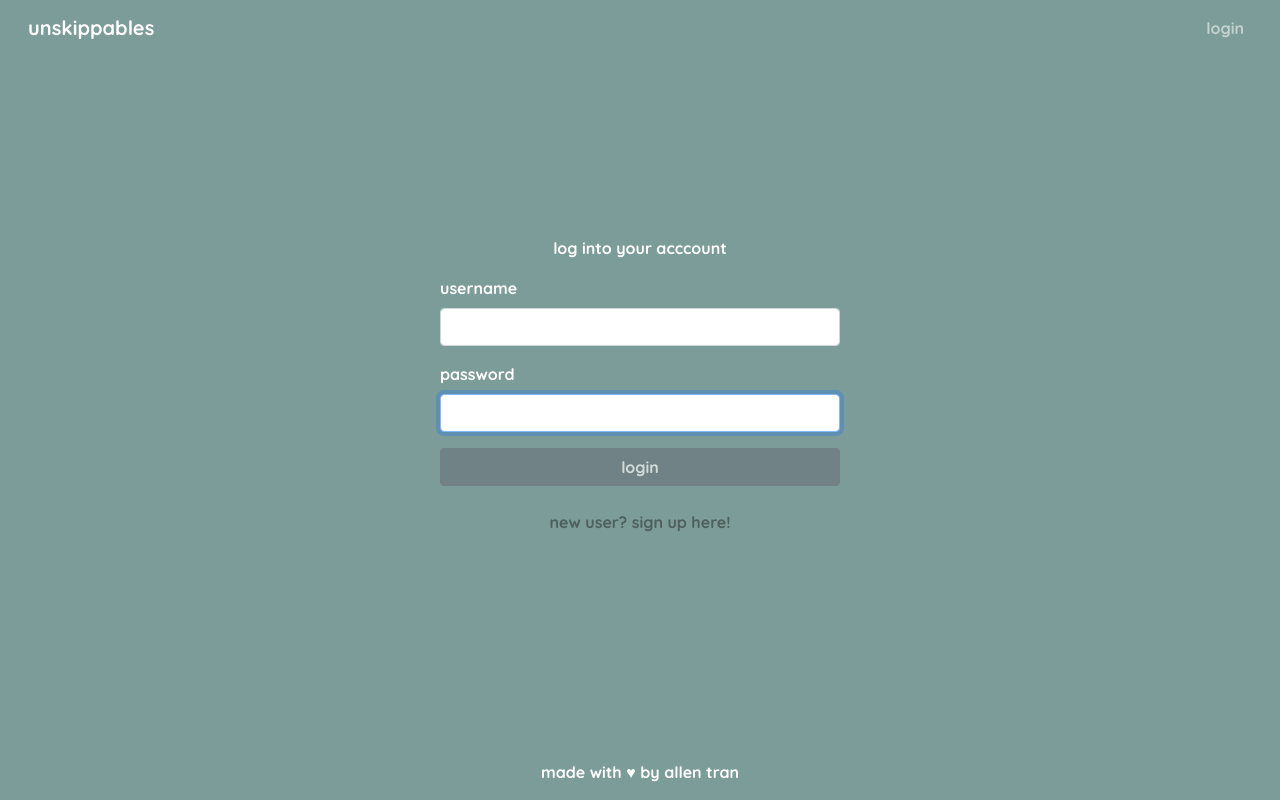
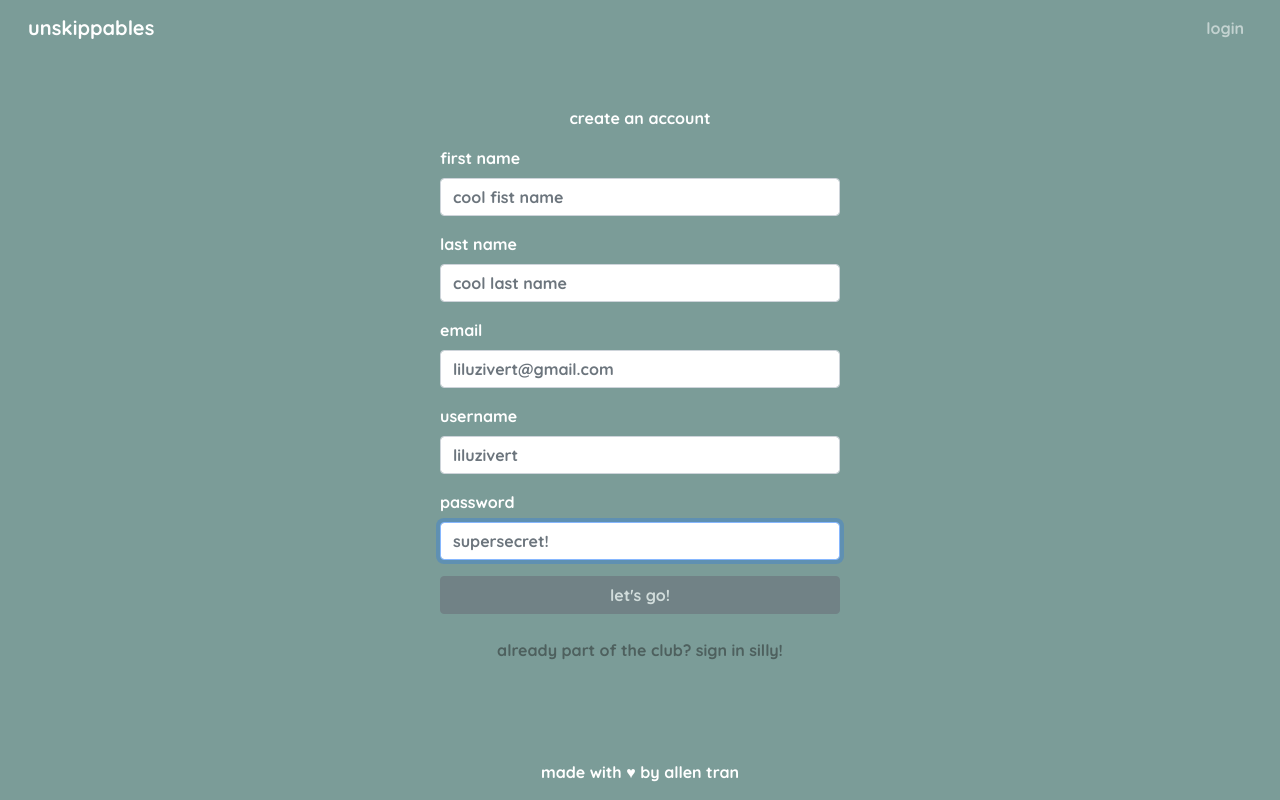
Before and after one commit to allen-tran/unskippables, a React (Create React App) app: page /signup in a window 1280 px wide. Built offline with nearby package versions, Linux system fonts and the light colour scheme.

Commit message:
much more progress on ui, implemented signin/on routing

```diff
--- a/package.json
+++ b/package.json
@@ -6,6 +6,7 @@
     "@testing-library/jest-dom": "^5.16.3",
     "@testing-library/react": "^12.1.4",
     "@testing-library/user-event": "^13.5.0",
+    "axios": "^0.26.1",
     "babel": "^6.23.0",
     "babel-eslint": "^10.1.0",
     "body-parser": "^1.19.2",
--- /dev/null
+++ b/src/APIFunctions/User.js
@@ -0,0 +1,30 @@
+import axios from 'axios';
+
+const GENERAL_URL = 'http://localhost:3001';
+
+export async function handleSignUp(cred) {
+  const {
+    firstName, lastName, email, username, password,
+  } = cred;
+
+  await axios.post(`${GENERAL_URL}/api/signup`, {
+    firstName, lastName, email, username, password,
+  }).then((res) => {
+    res.send('ok');
+  }).catch(() => 'something went wrong');
+}
+
+export async function handleSignIn(cred) {
+  console.log(cred, 'hey');
+  const { username, password } = cred;
+
+  await axios.post(
+    `${GENERAL_URL}/api/signin`,
+    {
+      username,
+      password,
+    },
+  ).then((res) => {
+    res.send('ok');
+  }).catch(() => 'something went wrong');
+}
--- a/src/App.js
+++ b/src/App.js
@@ -1,23 +1,22 @@
 import './App.css';
 import React from 'react';
-import { BrowserRouter } from 'react-router-dom';
+import { BrowserRouter, Route } from 'react-router-dom';
 import Footer from './Components/Footer/Footer';
-import UnauthedView from './Pages/UnauthedView';
+// import UnauthedView from './Pages/UnauthedView';
 import Navbar from './Components/Navbar/Navbar';
+import SignIn from './Components/SignIn/SignIn';
+import SignUp from './Components/SignUp/SignUp';
 
 function App() {
   return (
     <div className="App">
       <Navbar />
       <BrowserRouter>
-        {/* <Navigation authed={authenticated}> */}
-        <div>
-          <UnauthedView />
-          {/* <UnauthedView /> */}
+        <Route path="/signin" exact component={SignIn} />
+        <Route path="/signup" exact component={SignUp} />
 
-        </div>
         <Footer />
-        {/* </Navigation> */}
+
       </BrowserRouter>
     </div>
 
--- a/src/Pages/UnauthedView.js
+++ b/src/Pages/UnauthedView.js
@@ -1,12 +1,12 @@
 import React from 'react';
-import SignIn from '../Components/SignIn/SignIn';
-// import SignUp from '../Components/SignUp/SignUp';
+// import SignIn from '../Components/SignIn/SignIn';
+import SignUp from '../Components/SignUp/SignUp';
 
 export default function UnauthedView() {
   return (
     <div>
-      <SignIn />
-      {/* <SignUp /> */}
+      {/* <SignIn /> */}
+      <SignUp />
     </div>
   );
 }
--- a/src/components/Navbar/Navbar.js
+++ b/src/components/Navbar/Navbar.js
@@ -19,7 +19,7 @@ function Navbar() {
           unskippables
         </ReactStrap.NavbarBrand>
         <ReactStrap.Nav className="ml-auto the-nav" navbar>
-          <ReactStrap.NavLink className="special" href="/login">
+          <ReactStrap.NavLink className="special" href="/signin">
             {/* {props.authed && <CustomSignOut />} */}
             login
           </ReactStrap.NavLink>
--- a/src/components/SignIn/SignIn.css
+++ b/src/components/SignIn/SignIn.css
@@ -4,7 +4,7 @@
     display: flex;
     flex-direction: column;
     width: 500px;
-    margin-top: 180px;
+    margin-top: 50px;
     margin-bottom: auto;
 }
 
--- a/src/components/SignIn/SignIn.js
+++ b/src/components/SignIn/SignIn.js
@@ -2,6 +2,7 @@ import React, { useState } from 'react';
 import {
   Container, FormGroup, Label, Input, Spinner, Button,
 } from 'reactstrap';
+import { handleSignIn } from '../../APIFunctions/User';
 import './SignIn.css';
 
 export default function SignIn() {
@@ -10,29 +11,25 @@ export default function SignIn() {
   const [isLoading, setIsLoading] = useState(false);
 
   const forms = [
-    { text: 'username', name: 'username', callback: setUsername },
-    { text: 'password', name: 'password', callback: setPassword },
+    {
+      text: 'username', name: 'username', placeholder: 'liluzivert', callback: setUsername,
+    },
+    {
+      text: 'password', name: 'password', placeholder: 'coolcatz', callback: setPassword,
+    },
   ];
 
   function formEmpty() {
     return username.length && password.length;
   }
 
-  async function handleSignIn(event) {
+  async function handleSubmit() {
     setIsLoading(true);
-    event.preventDefault();
-    const response = await fetch('https://localhost:3001/api/login', {
-      method: 'POST',
-      headers: {
-        'Content-Type': 'application/json',
-      },
-      body: JSON.stringify({
-        username,
-        password,
-      }),
-    });
-    const data = await response.json();
+    const response = await handleSignIn({ username, password });
+    console.log(response);
+    setIsLoading(false);
   }
+
   return (
     <Container className="main-container">
       <div className="banner">
@@ -46,6 +43,7 @@ export default function SignIn() {
               autoFocus
               name={x.name}
               type={x.name}
+              placeholder={x.placeholder}
               onChange={(e) => x.callback(e.target.value)}
               style={{ width: '400px' }}
             />
@@ -56,7 +54,7 @@ export default function SignIn() {
           className="login-button"
           disabled={!formEmpty() || isLoading}
           type="submit"
-          onClick={() => handleSignIn(username, password)}
+          onClick={() => handleSubmit()}
         >
           {isLoading ? <Spinner color="primary" /> : 'login'}
         </Button>
--- a/src/components/SignUp/SignUp.css
+++ b/src/components/SignUp/SignUp.css
@@ -4,7 +4,7 @@
     display: flex;
     flex-direction: column;
     width: 500px;
-    margin-top: 80px;
+    margin-top: 50px;
     margin-bottom: auto;
 }
 
--- a/src/components/SignUp/SignUp.js
+++ b/src/components/SignUp/SignUp.js
@@ -2,9 +2,10 @@ import React, { useState } from 'react';
 import {
   Container, FormGroup, Label, Input, Spinner, Button,
 } from 'reactstrap';
+import { handleSignUp } from '../../APIFunctions/User';
 import './SignUp.css';
 
-export default function SignIn() {
+export default function SignUp() {
   const [firstName, setFirstName] = useState('');
   const [lastName, setLastName] = useState('');
   const [email, setEmail] = useState('');
@@ -32,17 +33,16 @@ export default function SignIn() {
 
   function formEmpty() {
     return username.length && password.length
-    && firstName.length && lastName.length.length && email.length;
+    && firstName.length && lastName.length && email.length;
   }
 
-  async function handleSignUp() {
+  async function handleSubmit() {
     setIsLoading(true);
-    // try {
-    //   props.history.push('/');
-    // } catch (e) {
-    //   alert(e.message, 'BRO SOMETHING WENT WRONG');
-    //   setIsLoading(false);
-    // }
+    const response = await handleSignUp({
+      firstName, lastName, email, username, password,
+    });
+    console.log(response);
+    setIsLoading(false);
   }
   return (
     <Container className="main-container">
@@ -68,13 +68,13 @@ export default function SignIn() {
           className="login-button"
           disabled={!formEmpty() || isLoading}
           type="submit"
-          onClick={() => handleSignUp(username, password)}
+          onClick={() => handleSubmit()}
         >
           {isLoading ? <Spinner color="primary" /> : "let's go!"}
         </Button>
       </form>
       <br />
-      <a href="signup" style={{ color: '#4e605e', textDecoration: 'none' }}>already part of the club? sign in silly!</a>
+      <a href="signin" style={{ color: '#4e605e', textDecoration: 'none' }}>already part of the club? sign in silly!</a>
     </Container>
   );
 }
```
Also changed, not shown: 2 other files (tests, documents, lock files or other folders).
